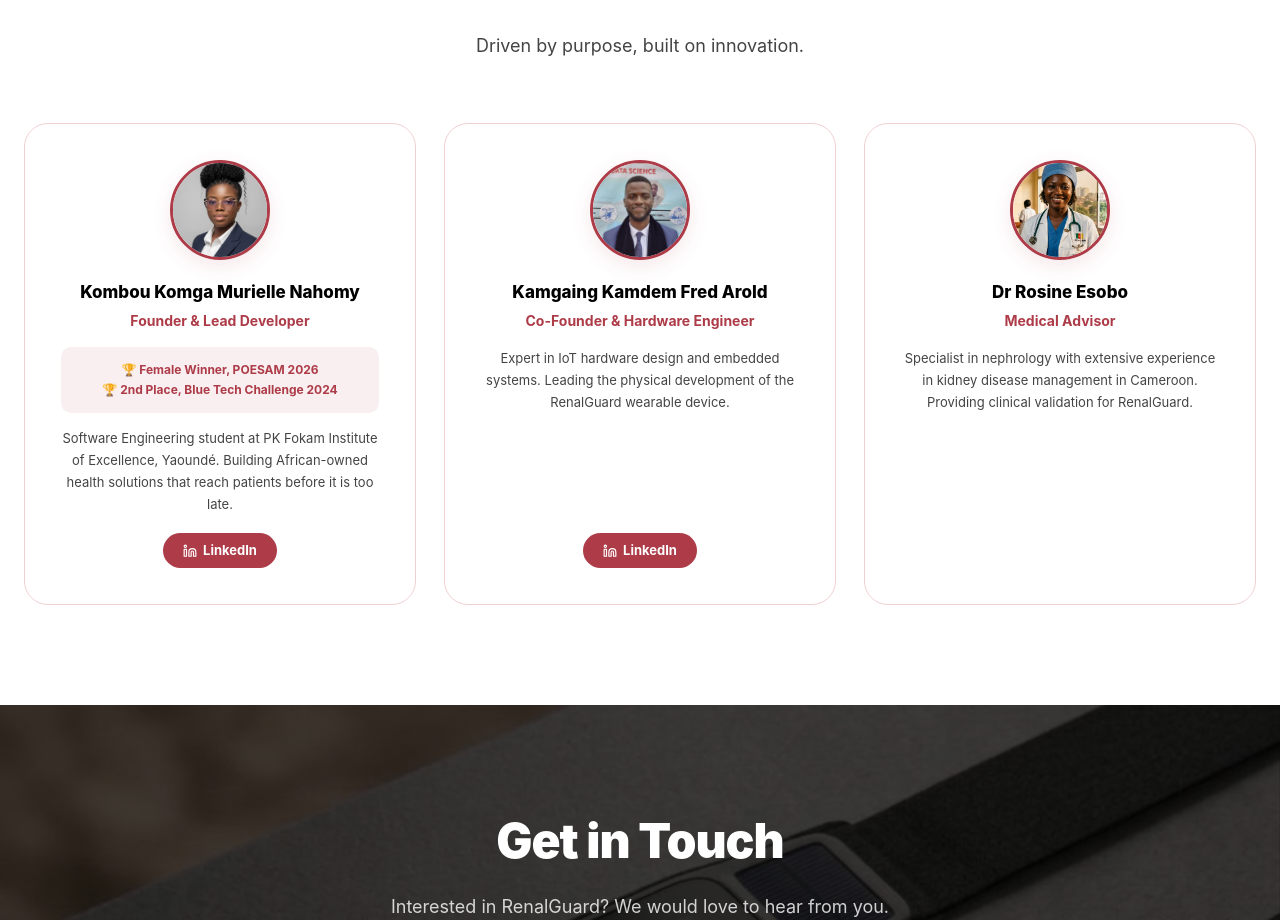
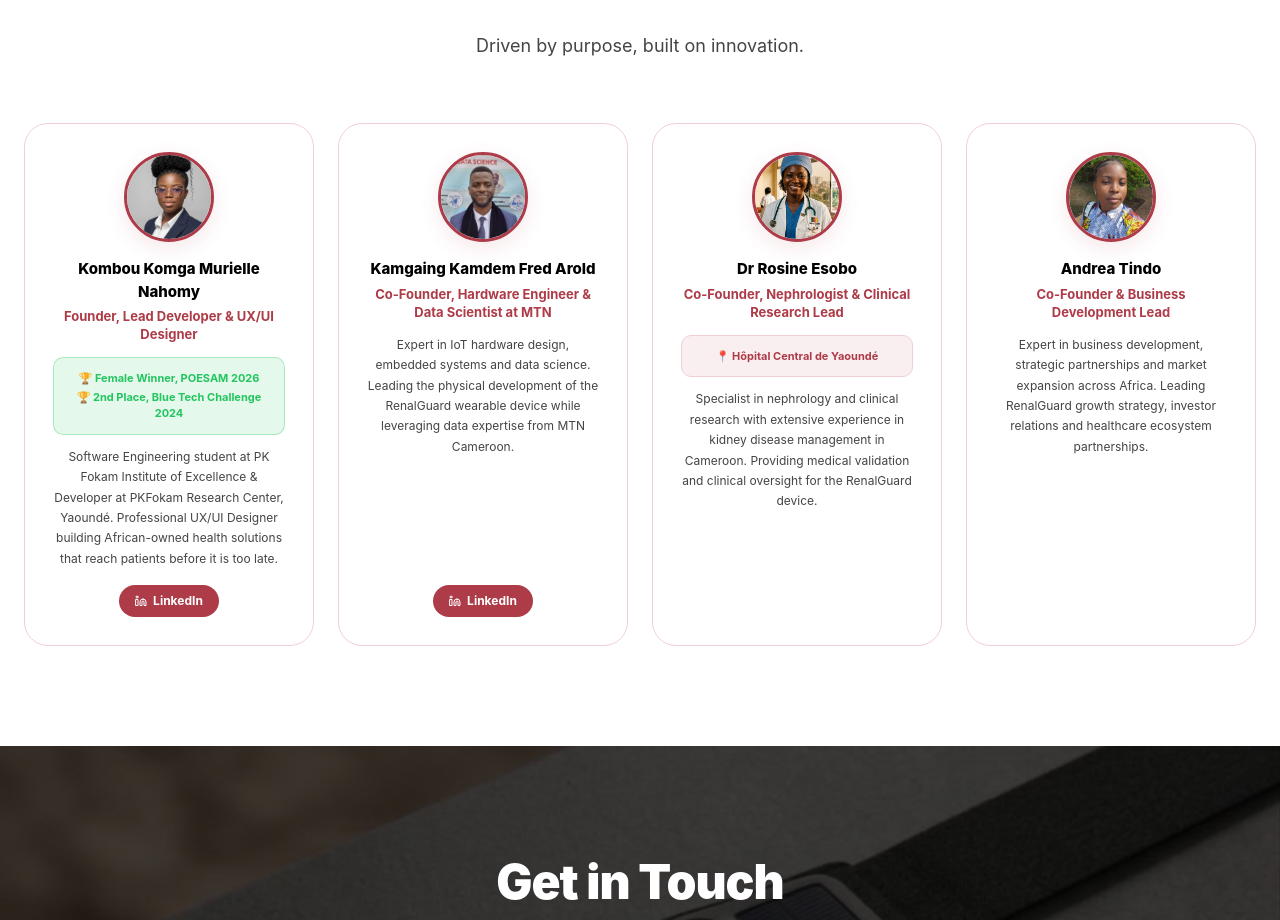
Before and after one commit to SMurielle/renalguard-website, a React (Create React App) app: page / in a window 1280 px wide. Shown: the part 5123-6043 px from the top of the page. Built offline with nearby package versions, Linux system fonts and the light colour scheme.

Commit message:
Update team section

```diff
--- a/src/App.js
+++ b/src/App.js
@@ -684,30 +684,43 @@ function Team({ t, lang }) {
   const members = [
     {
       name:'Kombou Komga Murielle Nahomy',
-      role:'Founder & Lead Developer',
+      role:'Founder, Lead Developer & UX/UI Designer',
       photo:'Photo_Murielle_KOMBOU.png',
       awards:['Female Winner, POESAM 2026','2nd Place, Blue Tech Challenge 2024'],
-      desc:'Software Engineering student at PK Fokam Institute of Excellence, Yaoundé. Building African-owned health solutions that reach patients before it is too late.',
+      desc:'Software Engineering student at PK Fokam Institute of Excellence & Developer at PKFokam Research Center, Yaoundé. Professional UX/UI Designer building African-owned health solutions that reach patients before it is too late.',
       showLinkedin:true,
-      linkedinUrl:'https://www.linkedin.com/in/murielle-kombou-0681562b9/'
+      linkedinUrl:'https://www.linkedin.com/in/murielle-kombou-0681562b9/',
+      awardColor: '#22c55e'
     },
     {
       name:'Kamgaing Kamdem Fred Arold',
-      role:'Co-Founder & Hardware Engineer',
+      role:'Co-Founder, Hardware Engineer & Data Scientist at MTN',
       photo:'Kamdem Profile.jpg',
       awards:[],
-      desc:'Expert in IoT hardware design and embedded systems. Leading the physical development of the RenalGuard wearable device.',
+      desc:'Expert in IoT hardware design, embedded systems and data science. Leading the physical development of the RenalGuard wearable device while leveraging data expertise from MTN Cameroon.',
       showLinkedin:true,
-      linkedinUrl:'https://linkedin.com/in/fred-arold-kamdem-kamgaing-a41631214'
+      linkedinUrl:'https://linkedin.com/in/fred-arold-kamdem-kamgaing-a41631214',
+      awardColor: t.accent
     },
     {
       name:'Dr Rosine Esobo',
-      role:'Medical Advisor',
+      role:'Co-Founder, Nephrologist & Clinical Research Lead',
       photo:'EsoboProfile.jpg',
+      awards:['Hôpital Central de Yaoundé'],
+      desc:'Specialist in nephrology and clinical research with extensive experience in kidney disease management in Cameroon. Providing medical validation and clinical oversight for the RenalGuard device.',
+      showLinkedin:false,
+      linkedinUrl:'',
+      awardColor: t.accent
+    },
+    {
+      name:'Andrea Tindo',
+      role:'Co-Founder & Business Development Lead',
+      photo:'TindoProfile.jpg',
       awards:[],
-      desc:'Specialist in nephrology with extensive experience in kidney disease management in Cameroon. Providing clinical validation for RenalGuard.',
+      desc:'Expert in business development, strategic partnerships and market expansion across Africa. Leading RenalGuard growth strategy, investor relations and healthcare ecosystem partnerships.',
       showLinkedin:false,
-      linkedinUrl:''
+      linkedinUrl:'',
+      awardColor: t.accent
     },
   ];
   return (
@@ -719,39 +732,48 @@ function Team({ t, lang }) {
             <p style={{color:t.textSecondary,fontSize:'18px'}}>{tr.teamSubtitle}</p>
           </div>
         </AnimSection>
-        <div style={{display:'grid',gridTemplateColumns:'repeat(3,1fr)',gap:'28px',alignItems:'stretch'}}>
+        <div style={{display:'grid',gridTemplateColumns:'repeat(4,1fr)',gap:'24px',alignItems:'stretch'}}>
           {members.map((m,i)=>(
-            <AnimSection key={i} animation={i===0?'anim-fadeInLeft':i===2?'anim-fadeInRight':'anim-fadeInUp'}>
+            <AnimSection key={i} animation={i===0?'anim-fadeInLeft':i===3?'anim-fadeInRight':'anim-fadeInUp'}>
               <div style={{
                 backgroundColor:t.bgCard,border:`1px solid ${t.border}`,
-                borderRadius:'24px',padding:'36px',textAlign:'center',
+                borderRadius:'24px',padding:'28px',textAlign:'center',
                 transition:'all 0.3s ease',height:'100%',
                 display:'flex',flexDirection:'column',alignItems:'center',justifyContent:'flex-start'
               }}
                 onMouseEnter={e=>e.currentTarget.style.transform='translateY(-6px)'}
                 onMouseLeave={e=>e.currentTarget.style.transform='translateY(0)'}>
                 <img src={require(`./${m.photo}`)} alt={m.name}
-                  style={{width:'100px',height:'100px',borderRadius:'50%',objectFit:'cover',
-                    margin:'0 auto 20px',display:'block',
+                  style={{width:'90px',height:'90px',borderRadius:'50%',objectFit:'cover',
+                    margin:'0 auto 16px',display:'block',
                     border:`3px solid ${t.accent}`,
                     boxShadow:`0 6px 20px ${t.shadow}`}}/>
-                <h3 style={{color:t.text,fontSize:'17px',fontWeight:'800',marginBottom:'4px'}}>{m.name}</h3>
-                <p style={{color:t.accent,fontWeight:'700',marginBottom:'16px',fontSize:'14px'}}>{m.role}</p>
+                <h3 style={{color:t.text,fontSize:'15px',fontWeight:'800',marginBottom:'4px'}}>{m.name}</h3>
+                <p style={{color:t.accent,fontWeight:'700',marginBottom:'14px',fontSize:'13px',lineHeight:'1.4'}}>{m.role}</p>
                 {m.awards.length>0 && (
-                  <div style={{backgroundColor:t.accentLight,borderRadius:'10px',padding:'12px',marginBottom:'14px',width:'100%'}}>
+                  <div style={{
+                    backgroundColor: m.awardColor === '#22c55e' ? 'rgba(34,197,94,0.12)' : t.accentLight,
+                    borderRadius:'10px',padding:'10px',marginBottom:'12px',width:'100%',
+                    border: m.awardColor === '#22c55e' ? '1px solid rgba(34,197,94,0.3)' : `1px solid ${t.border}`
+                  }}>
                     {m.awards.map((a,j)=>(
-                      <p key={j} style={{color:t.accent,fontSize:'12px',fontWeight:'700',margin:'2px 0'}}>🏆 {a}</p>
+                      <p key={j} style={{
+                        color: m.awardColor === '#22c55e' ? '#22c55e' : t.accent,
+                        fontSize:'11px',fontWeight:'700',margin:'2px 0'
+                      }}>
+                        {m.awardColor === '#22c55e' ? '🏆' : '📍'} {a}
+                      </p>
                     ))}
                   </div>
                 )}
-                <p style={{color:t.textSecondary,fontSize:'13px',lineHeight:'1.7',marginBottom:'18px',flexGrow:1}}>{m.desc}</p>
+                <p style={{color:t.textSecondary,fontSize:'12px',lineHeight:'1.7',marginBottom:'16px',flexGrow:1}}>{m.desc}</p>
                 {m.showLinkedin && (
                   <a href={m.linkedinUrl} target="_blank" rel="noreferrer"
-                    style={{backgroundColor:t.accent,color:'white',padding:'8px 20px',
-                      borderRadius:'999px',textDecoration:'none',fontSize:'13px',
+                    style={{backgroundColor:t.accent,color:'white',padding:'7px 16px',
+                      borderRadius:'999px',textDecoration:'none',fontSize:'12px',
                       fontWeight:'700',display:'inline-flex',alignItems:'center',gap:'6px',
                       marginTop:'auto'}}>
-                    <FiLinkedin size={14}/> LinkedIn
+                    <FiLinkedin size={12}/> LinkedIn
                   </a>
                 )}
               </div>
@@ -762,6 +784,89 @@ function Team({ t, lang }) {
     </section>
   );
 }
+// function Team({ t, lang }) {
+//   const tr = translations[lang];
+//   const members = [
+//     {
+//       name:'Kombou Komga Murielle Nahomy',
+//       role:'Founder & Lead Developer',
+//       photo:'Photo_Murielle_KOMBOU.png',
+//       awards:['Female Winner, POESAM 2026','2nd Place, Blue Tech Challenge 2024'],
+//       desc:'Software Engineering student at PK Fokam Institute of Excellence, Yaoundé. Building African-owned health solutions that reach patients before it is too late.',
+//       showLinkedin:true,
+//       linkedinUrl:'https://www.linkedin.com/in/murielle-kombou-0681562b9/'
+//     },
+//     {
+//       name:'Kamgaing Kamdem Fred Arold',
+//       role:'Co-Founder & Hardware Engineer',
+//       photo:'Kamdem Profile.jpg',
+//       awards:[],
+//       desc:'Expert in IoT hardware design and embedded systems. Leading the physical development of the RenalGuard wearable device.',
+//       showLinkedin:true,
+//       linkedinUrl:'https://linkedin.com/in/fred-arold-kamdem-kamgaing-a41631214'
+//     },
+//     {
+//       name:'Dr Rosine Esobo',
+//       role:'Medical Advisor',
+//       photo:'EsoboProfile.jpg',
+//       awards:[],
+//       desc:'Specialist in nephrology with extensive experience in kidney disease management in Cameroon. Providing clinical validation for RenalGuard.',
+//       showLinkedin:false,
+//       linkedinUrl:''
+//     },
+//   ];
+//   return (
+//     <section id="team" style={{backgroundColor:t.bg,padding:'100px 0'}}>
+//       <div style={{maxWidth:'1280px',margin:'0 auto',padding:'0 24px'}}>
+//         <AnimSection>
+//           <div style={{textAlign:'center',marginBottom:'64px'}}>
+//             <h2 style={{color:t.text,fontSize:'48px',fontWeight:'900',marginBottom:'16px',letterSpacing:'-1px'}}>{tr.teamTitle}</h2>
+//             <p style={{color:t.textSecondary,fontSize:'18px'}}>{tr.teamSubtitle}</p>
+//           </div>
+//         </AnimSection>
+//         <div style={{display:'grid',gridTemplateColumns:'repeat(3,1fr)',gap:'28px',alignItems:'stretch'}}>
+//           {members.map((m,i)=>(
+//             <AnimSection key={i} animation={i===0?'anim-fadeInLeft':i===2?'anim-fadeInRight':'anim-fadeInUp'}>
+//               <div style={{
+//                 backgroundColor:t.bgCard,border:`1px solid ${t.border}`,
+//                 borderRadius:'24px',padding:'36px',textAlign:'center',
+//                 transition:'all 0.3s ease',height:'100%',
+//                 display:'flex',flexDirection:'column',alignItems:'center',justifyContent:'flex-start'
+//               }}
+//                 onMouseEnter={e=>e.currentTarget.style.transform='translateY(-6px)'}
+//                 onMouseLeave={e=>e.currentTarget.style.transform='translateY(0)'}>
+//                 <img src={require(`./${m.photo}`)} alt={m.name}
+//                   style={{width:'100px',height:'100px',borderRadius:'50%',objectFit:'cover',
+//                     margin:'0 auto 20px',display:'block',
+//                     border:`3px solid ${t.accent}`,
+//                     boxShadow:`0 6px 20px ${t.shadow}`}}/>
+//                 <h3 style={{color:t.text,fontSize:'17px',fontWeight:'800',marginBottom:'4px'}}>{m.name}</h3>
+//                 <p style={{color:t.accent,fontWeight:'700',marginBottom:'16px',fontSize:'14px'}}>{m.role}</p>
+//                 {m.awards.length>0 && (
+//                   <div style={{backgroundColor:t.accentLight,borderRadius:'10px',padding:'12px',marginBottom:'14px',width:'100%'}}>
+//                     {m.awards.map((a,j)=>(
+//                       <p key={j} style={{color:t.accent,fontSize:'12px',fontWeight:'700',margin:'2px 0'}}>🏆 {a}</p>
+//                     ))}
+//                   </div>
+//                 )}
+//                 <p style={{color:t.textSecondary,fontSize:'13px',lineHeight:'1.7',marginBottom:'18px',flexGrow:1}}>{m.desc}</p>
+//                 {m.showLinkedin && (
+//                   <a href={m.linkedinUrl} target="_blank" rel="noreferrer"
+//                     style={{backgroundColor:t.accent,color:'white',padding:'8px 20px',
+//                       borderRadius:'999px',textDecoration:'none',fontSize:'13px',
+//                       fontWeight:'700',display:'inline-flex',alignItems:'center',gap:'6px',
+//                       marginTop:'auto'}}>
+//                     <FiLinkedin size={14}/> LinkedIn
+//                   </a>
+//                 )}
+//               </div>
+//             </AnimSection>
+//           ))}
+//         </div>
+//       </div>
+//     </section>
+//   );
+// }
 
 // ── CONTACT ──────────────────────────────────────────────
 function Contact({ t, lang }) {
```
Also changed, not shown: src/TindoProfile.jpg (added).
